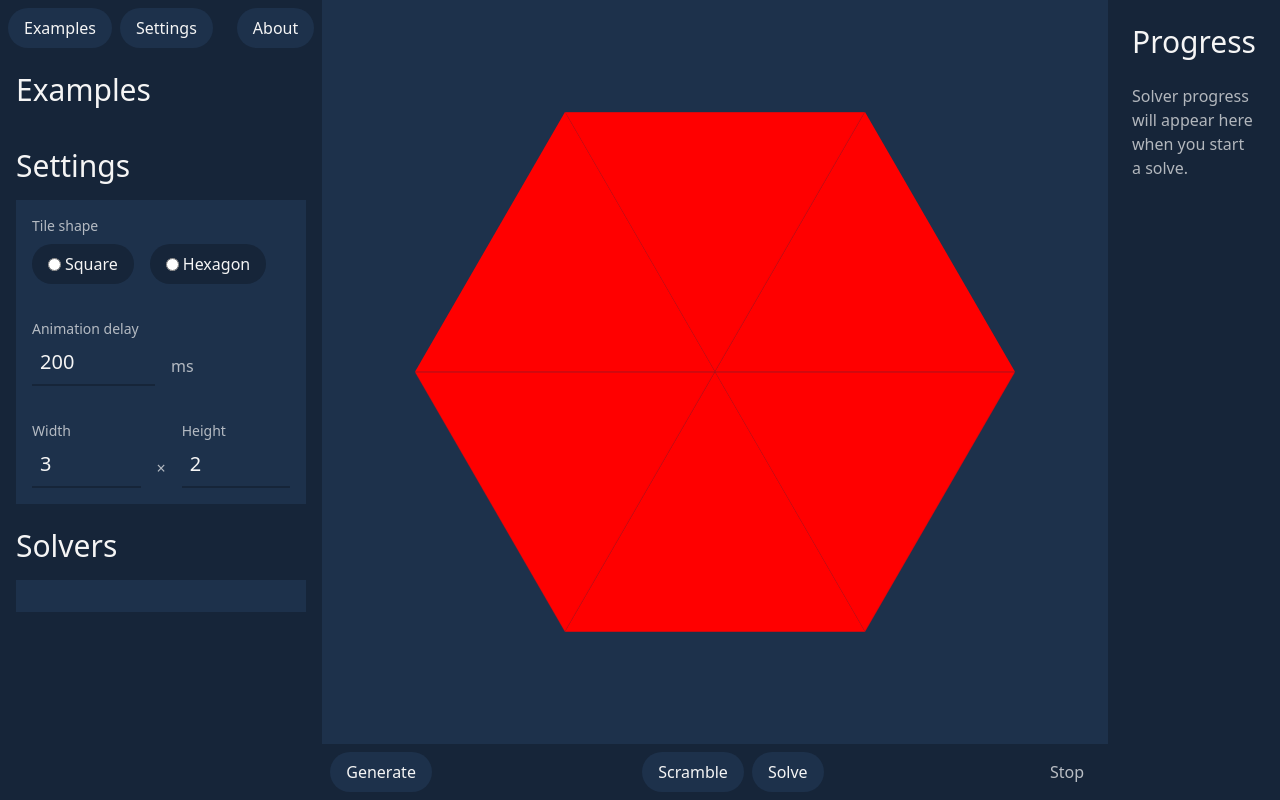
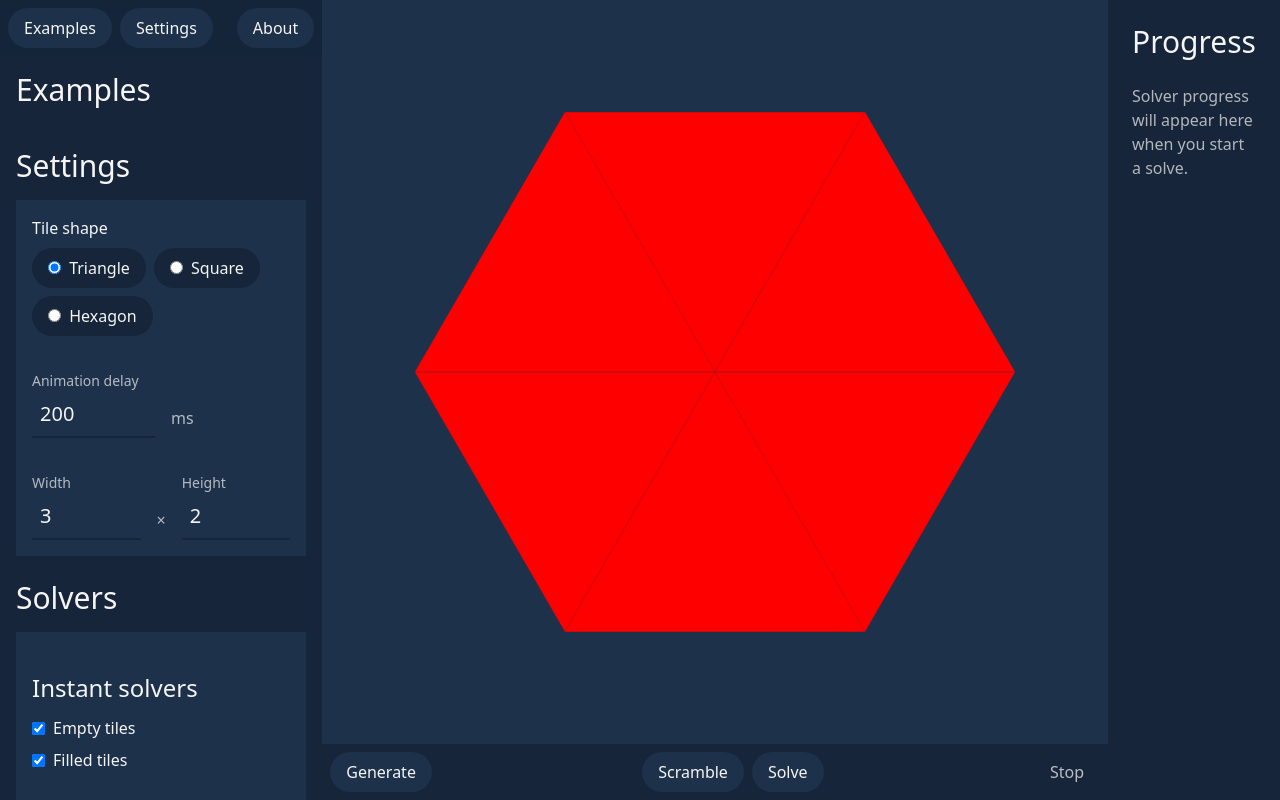
Before and after one commit to tomhooijenga/Infinity-loop-solver, a Vue app: page / in a window 1280 px wide. Built offline with nearby package versions, Linux system fonts and the light colour scheme.

Commit message:
Add triangle settings

```diff
--- a/src/boards.ts
+++ b/src/boards.ts
@@ -3,9 +3,10 @@ import * as tri from "@/lib/solver/triangle/tiles";
 import * as sq from "@/lib/solver/square/tiles";
 import * as hex from "@/lib/solver/hex/tiles";
 import { Tile, TileConstructor } from "@/lib/base/Tile";
+import { Grid as TriangleGrid } from "@/lib/solver/triangle/Grid";
 import { Grid as SquareGrid } from "@/lib/solver/square/Grid";
 import { Grid as HexGrid } from "@/lib/solver/hex/Grid";
-import { hexSolver, squareSolver } from "@/solvers";
+import { hexSolver, squareSolver, triangleSolver } from "@/solvers";
 import { SolveProgress } from "@/lib/solver/base/SolveProgress";
 
 export interface BoardData {
@@ -212,6 +213,12 @@ export const boards = {
   // hard,
 };
 
+function solveTriangle(tiles: Tile[]) {
+  const grid = new TriangleGrid(tiles);
+
+  return triangleSolver(grid).run();
+}
+
 function solveSquare(tiles: Tile[]) {
   const grid = new SquareGrid(tiles);
 
@@ -229,9 +236,11 @@ export function solve(boardData: BoardData): Generator<SolveProgress, boolean> {
     tile.solved = false;
   });
 
-  if (boardData.type === "square") {
-    return solveSquare(boardData.tiles);
-  } else {
-    return solveHex(boardData.tiles);
-  }
+  const solver = {
+    triangle: solveTriangle,
+    square: solveSquare,
+    hex: solveHex,
+  }[boardData.type];
+
+  return solver(boardData.tiles);
 }
--- a/src/components/Settings.vue
+++ b/src/components/Settings.vue
@@ -2,9 +2,20 @@
   <h1 id="settings" class="pt-14 -mt-8">Settings</h1>
 
   <section class="bg-light p-4 space-y-8">
-    <div class="flex">
-      <span class="radio">
-        <div class="label">Tile shape</div>
+      <div class="radio flex gap-2 flex-wrap">
+        <div class="w-full">Tile shape</div>
+
+        <label>
+          <input
+            v-model="board.type"
+            type="radio"
+            name="type"
+            value="triangle"
+            class="mr-1"
+            @change="update"
+          />
+          Triangle
+        </label>
 
         <label>
           <input
@@ -29,8 +40,7 @@
           />
           Hexagon
         </label>
-      </span>
-    </div>
+      </div>
 
     <div class="flex">
       <label class="input">
@@ -112,15 +122,7 @@ export default defineComponent({
   @apply text-xl p-2 border-b-2 border-b-dark bg-transparent block w-full;
 }
 
-.radio > .label {
-  @apply mb-2;
-}
-
 .radio > label {
-  @apply inline-flex bg-dark py-2 px-4 rounded-full items-center;
-}
-
-.radio > label + label {
-  @apply ml-4;
+  @apply inline-block bg-dark py-2 px-4 rounded-full items-center;
 }
 </style>
--- a/src/descriptions.ts
+++ b/src/descriptions.ts
@@ -1,8 +1,13 @@
-import { HexSolverType, SquareSolverType } from "@/use-settings";
+import {
+  HexSolverType,
+  SquareSolverType,
+  TriangleSolverType,
+} from "@/use-settings";
 
 type SolverDescription = {
   hex: SolverDescriptionGroup<HexSolverType>[];
   square: SolverDescriptionGroup<SquareSolverType>[];
+  triangle: SolverDescriptionGroup<TriangleSolverType>[];
 };
 
 type SolverDescriptionGroup<T extends string> = {
@@ -11,16 +16,34 @@ type SolverDescriptionGroup<T extends string> = {
   solvers: Partial<Record<T, string>>;
 };
 
+const instant = {
+  name: "Instant solvers",
+  description: "",
+  solvers: {
+    none: "Empty tiles",
+    all: "Filled tiles",
+  },
+};
+const generic = {
+  name: "Generic fit solver",
+  description:
+    "Solvers that finds a fit by trying each side. It can only find a fit if all open or closed sides are known.",
+  solvers: {
+    generic: "Generic fit",
+  },
+};
+const expensive = {
+  name: "Expensive solvers",
+  description:
+    "Brute force checks each and every possible position until there is a solution. Backtracking does this as well, but more intelligent.",
+  solvers: {
+    backtracking: "Backtracking",
+    bruteforce: "Brute force",
+  },
+};
 const descriptions: SolverDescription = {
   hex: [
-    {
-      name: "Instant solvers",
-      description: "",
-      solvers: {
-        none: "Empty tiles",
-        all: "Filled tiles",
-      },
-    },
+    instant,
     {
       name: "Shortcut fit solvers",
       description: "Solvers that need less known sides to solve a tile.",
@@ -37,33 +60,11 @@ const descriptions: SolverDescription = {
         square: "Square",
       },
     },
-    {
-      name: "Generic fit solver",
-      description:
-        "Solvers that finds a fit by trying each side. It can only find a fit if all open or closed sides are known.",
-      solvers: {
-        generic: "Generic fit",
-      },
-    },
-    {
-      name: "Expensive solvers",
-      description:
-        "Brute force checks each and every possible position until there is a solution. Backtracking does this as well, but more intelligent.",
-      solvers: {
-        backtracking: "Backtracking",
-        bruteforce: "Brute force",
-      },
-    },
+    generic,
+    expensive,
   ],
   square: [
-    {
-      name: "Instant solvers",
-      description: "",
-      solvers: {
-        none: "Empty tiles",
-        all: "Filled tiles",
-      },
-    },
+    instant,
     {
       name: "Shortcut fit solvers",
       description: "Solvers that need less known sides to solve a tile.",
@@ -72,24 +73,10 @@ const descriptions: SolverDescription = {
         turn: "Turn",
       },
     },
-    {
-      name: "Generic fit solver",
-      description:
-        "Solvers that finds a fit by trying each side. It can only find a fit if all open or closed sides are known.",
-      solvers: {
-        generic: "Generic fit",
-      },
-    },
-    {
-      name: "Expensive solvers",
-      description:
-        "Brute force checks each and every possible position until there is a solution. Backtracking does this as well, but more intelligent.",
-      solvers: {
-        backtracking: "Backtracking",
-        bruteforce: "Brute force",
-      },
-    },
+    generic,
+    expensive,
   ],
+  triangle: [instant, generic, expensive],
 };
 
 export default descriptions;
--- a/src/solvers.ts
+++ b/src/solvers.ts
@@ -1,5 +1,6 @@
 import { Grid as HexGrid } from "@/lib/solver/hex/Grid";
 import { Grid as SquareGrid } from "@/lib/solver/square/Grid";
+import { Grid as TriangleGrid } from "@/lib/solver/triangle/Grid";
 import { HexSolverType, SquareSolverType, useSettings } from "@/use-settings";
 import { SolverRun } from "@/lib/solver/base/SolverRun";
 import { StepSolver } from "@/lib/solver/base/StepSolver";
@@ -134,3 +135,35 @@ export function squareSolver(grid: SquareGrid): SolverRun {
 
   return run;
 }
+
+export function triangleSolver(grid: TriangleGrid): SolverRun {
+  const {
+    settings: {
+      solvers: { triangle: solvers },
+    },
+  } = useSettings();
+
+  const run = new SolverRun();
+
+  if (solvers.none) {
+    run.add(new NoneSolver(grid));
+  }
+
+  if (solvers.all) {
+    run.add(new AllSideSolver(grid));
+  }
+
+  if (solvers.generic) {
+    run.add(new StepSolver(grid, [new FitStep()]));
+  }
+
+  if (solvers.backtracking) {
+    run.add(new BacktrackingSolver(grid));
+  }
+
+  if (solvers.bruteforce) {
+    run.add(new BruteForceSolver(grid));
+  }
+
+  return run;
+}
--- a/src/use-settings.ts
+++ b/src/use-settings.ts
@@ -26,12 +26,20 @@ export type SquareSolverType =
   | "backtracking"
   | "bruteforce";
 
+export type TriangleSolverType =
+  | "none"
+  | "all"
+  | "generic"
+  | "backtracking"
+  | "bruteforce";
+
 type Settings = {
   delay: number;
 
   solvers: {
     hex: Record<HexSolverType, boolean>;
     square: Record<SquareSolverType, boolean>;
+    triangle: Record<TriangleSolverType, boolean>
   };
 };
 
@@ -65,6 +73,13 @@ const state = (): Settings => ({
       backtracking: true,
       bruteforce: false,
     },
+    triangle: {
+      none: true,
+      all: true,
+      generic: true,
+      backtracking: true,
+      bruteforce: false,
+    },
   },
 });
 
```
